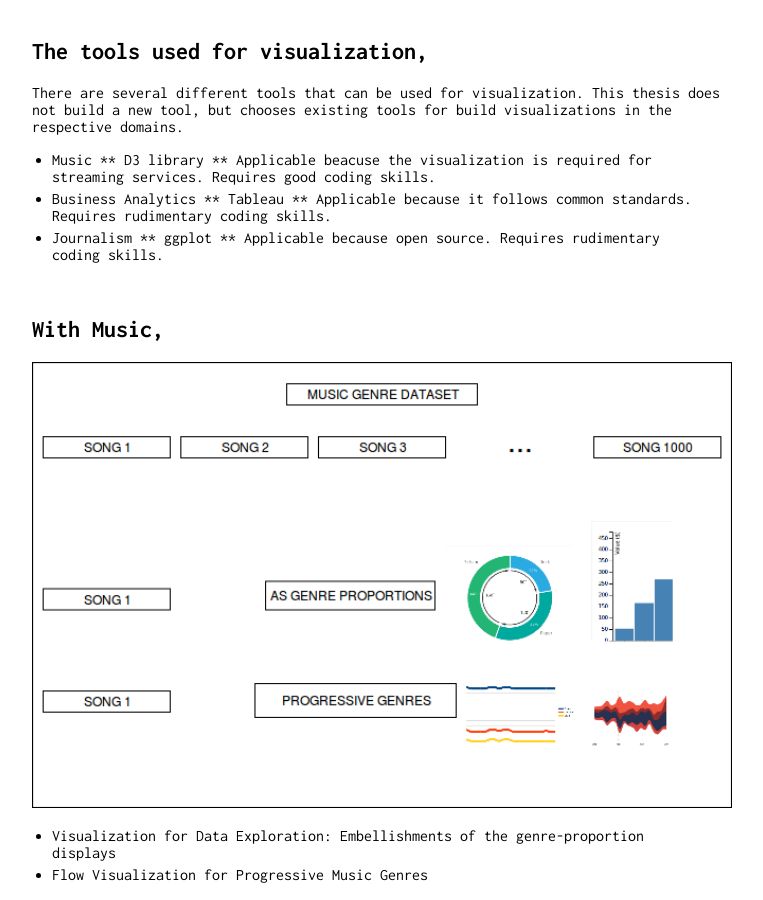
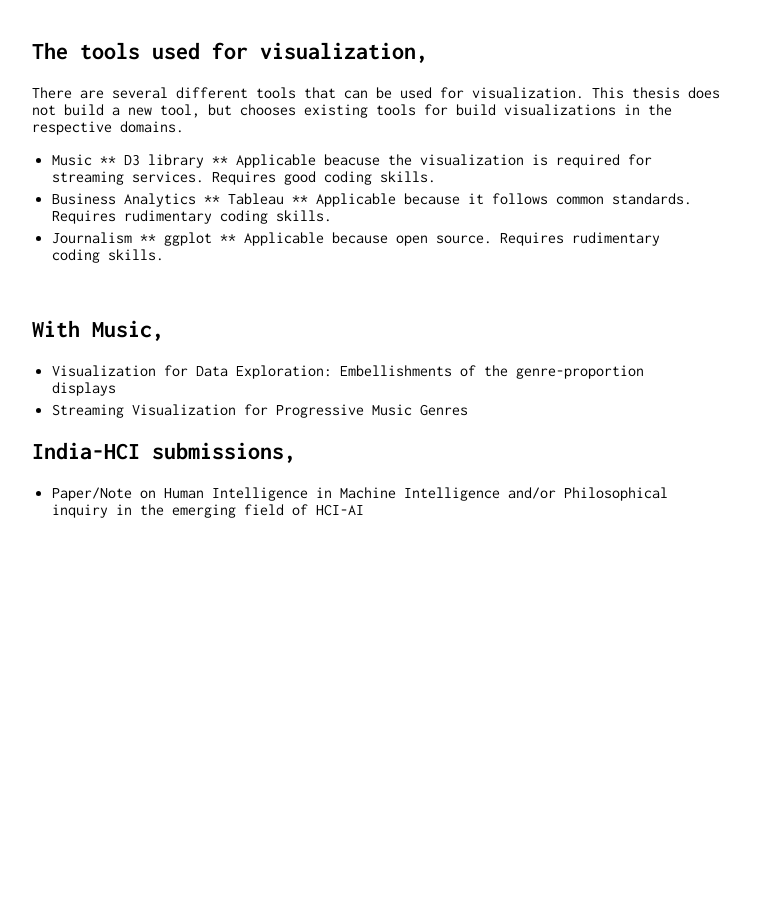
Before and after one commit to panda-swaroop/panda-swaroop.github.io, a Jekyll site: the page built from index.md, in a window 1280 px wide and 900 px high, scrolled down 810 px. Shown: the whole window, without its empty margins (258-1021 px from the left). Built offline with Jekyll 4.4.1, drawn with Linux system fonts in a browser that asks for light colours; after the commit the page ends 1378 px from its top, so only the background shows below that.

Commit message:
Update index.md

```diff
--- a/index.md
+++ b/index.md
@@ -58,8 +58,14 @@ There are several different tools that can be used for visualization. This thesi
 ## With Music,
 
 
-<img src="Image2.png">
+<!--<img src="Image2.png">-->
 
 * Visualization for Data Exploration: Embellishments of the genre-proportion displays
-* Flow Visualization for Progressive Music Genres
+* Streaming Visualization for Progressive Music Genres
+<br>
+
+## India-HCI submissions,
+
+* Paper/Note on Human Intelligence in Machine Intelligence and/or Philosophical inquiry in the emerging field of HCI-AI
+
 <br><br>
```
